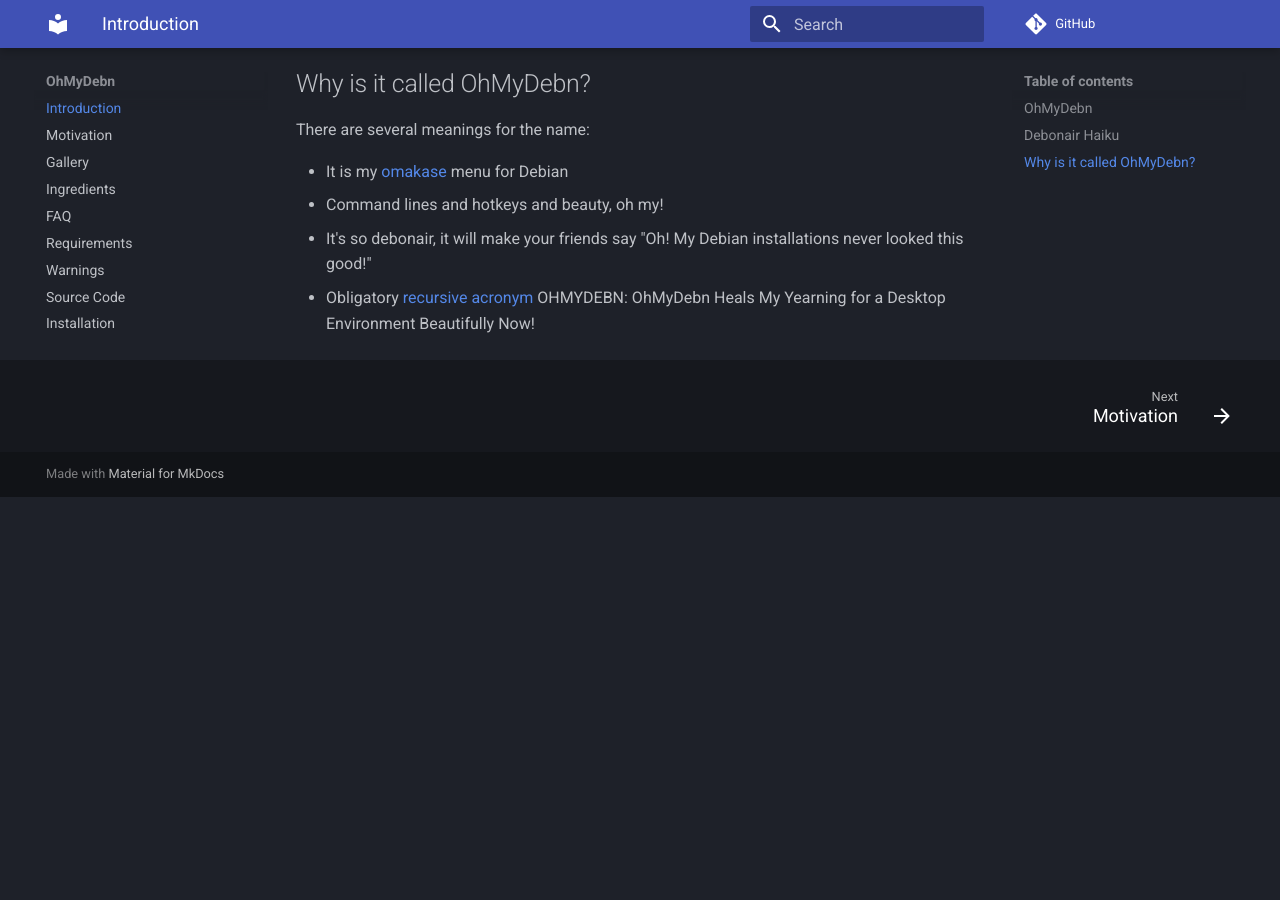
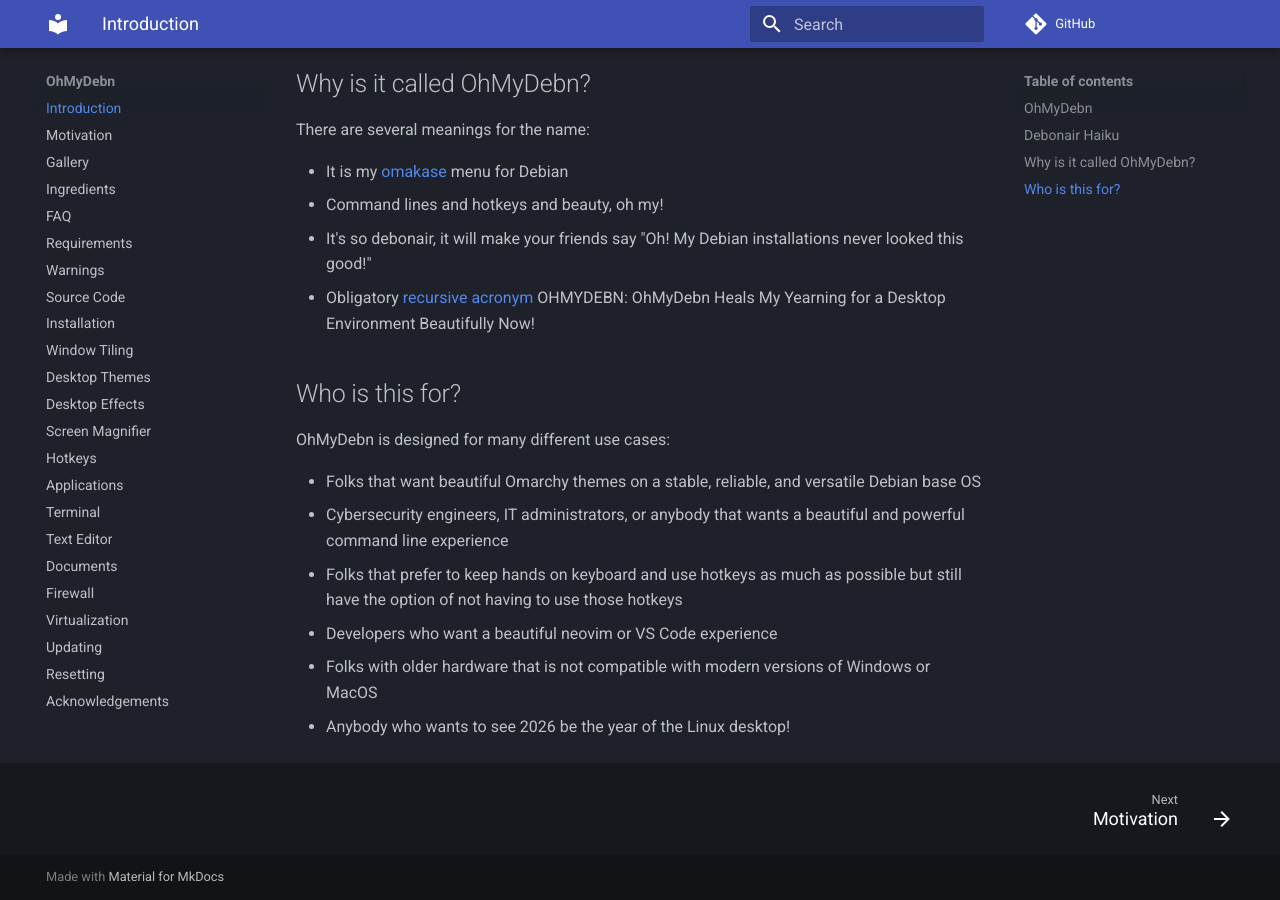
Before and after one commit to dougburks/ohmydebn-docs, an MkDocs documentation site: the page built from docs/index.md, in a window 1280 px wide and 900 px high, scrolled down 845 px. Built offline with MkDocs 1.6.1 and Material for MkDocs 9.7.7, drawn with Linux system fonts in a browser that asks for light colours; comment, search, counter and statistics services are not loaded; before the commit the page ends 1342 px from its top, so only the background shows below that.

Commit message:
update index.md

```diff
--- a/docs/index.md
+++ b/docs/index.md
@@ -19,3 +19,14 @@
 - Command lines and hotkeys and beauty, oh my!
 - It's so debonair, it will make your friends say "Oh! My Debian installations never looked this good!"
 - Obligatory [recursive acronym](https://en.wikipedia.org/wiki/Recursive_acronym) OHMYDEBN: OhMyDebn Heals My Yearning for a Desktop Environment Beautifully Now!
+
+## Who is this for?
+
+OhMyDebn is designed for many different use cases:
+
+- Folks that want beautiful Omarchy themes on a stable, reliable, and versatile Debian base OS
+- Cybersecurity engineers, IT administrators, or anybody that wants a beautiful and powerful command line experience
+- Folks that prefer to keep hands on keyboard and use hotkeys as much as possible but still have the option of not having to use those hotkeys
+- Developers who want a beautiful neovim or VS Code experience
+- Folks with older hardware that is not compatible with modern versions of Windows or MacOS
+- Anybody who wants to see 2026 be the year of the Linux desktop!
```
